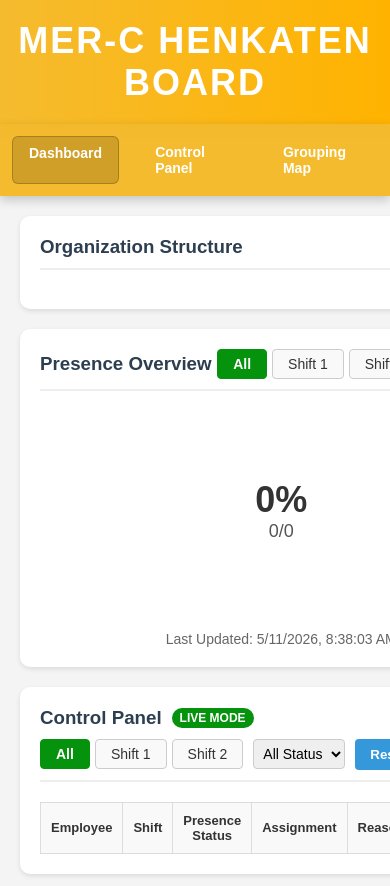
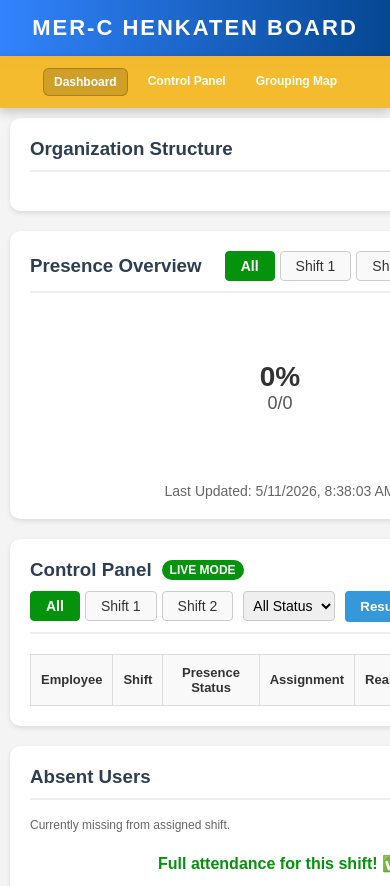
Before and after one commit to wzardaye/presence-monitor, a website: page workplace_presence_monitor_website.html in a window 390 px wide. Shown: the top 886 px of the page. Drawn offline with Linux system fonts and the light colour scheme; no server answers.

Commit message:
header fix

```diff
--- a/workplace_presence_monitor_website.html
+++ b/workplace_presence_monitor_website.html
@@ -11,17 +11,19 @@
       margin: 0;
       background: #f4f4f4;
       color: #333;
+      overflow-x: hidden; /* Mencegah horizontal scroll global */
     }
 
     .top-banner {
       display: block;
       width: 100%;
-      background: linear-gradient(90deg, #f5b927f5, #ffb300);
+      box-sizing: border-box;
+      background: linear-gradient(90deg, #0c6dffd5, #054792);
       color: white;
       font-size: 36px;
       font-weight: 700;
       text-align: center;
-      padding: 20px 0;
+      padding: 20px 10px;
       letter-spacing: 2px;
       box-shadow: 0 4px 10px rgba(0, 0, 0, 0.2);
       z-index: 100;
@@ -35,6 +37,7 @@
       padding: 20px;
       max-width: 1200px;
       margin: 0 auto;
+      box-sizing: border-box;
     }
 
     .card {
@@ -43,6 +46,7 @@
       border-radius: 10px;
       box-shadow: 0 2px 5px rgba(0, 0, 0, 0.1);
       box-sizing: border-box;
+      max-width: 100%; /* Memastikan card tidak melampaui layar */
     }
 
     .full-width {
@@ -140,6 +144,7 @@
     .shift-btn-group {
       display: flex;
       gap: 5px;
+      flex-wrap: wrap;
     }
 
     .shift-btn {
@@ -169,19 +174,22 @@
       border-radius: 4px;
       border: 1px solid #ccc;
       font-size: 14px;
+      max-width: 100%;
     }
 
     /* NAVIGATION BAR */
     .nav-bar {
       background: rgba(245, 185, 39, 0.96);
       display: flex;
+      flex-wrap: wrap; /* Mencegah tombol meluap di HP */
       justify-content: center;
-      gap: 20px;
+      gap: 10px;
       padding: 12px;
       margin-top: 0 !important;
       box-shadow: 0 4px 10px rgba(0, 0, 0, 0.2);
       position: relative;
       z-index: 99;
+      box-sizing: border-box;
     }
 
     .nav-bar a {
@@ -192,6 +200,7 @@
       padding: 8px 16px;
       border-radius: 6px;
       transition: background 0.2s;
+      white-space: nowrap;
     }
 
     .nav-bar a:hover {
@@ -204,10 +213,17 @@
     }
 
     /* Tables */
+    .table-responsive {
+      width: 100%;
+      overflow-x: auto; /* Kunci mengatasi tabel meluap di HP */
+      -webkit-overflow-scrolling: touch;
+    }
+
     table {
       width: 100%;
       border-collapse: collapse;
       margin-top: 10px;
+      min-width: 500px; /* Menjaga struktur tabel */
     }
 
     th, td {
@@ -321,6 +337,7 @@
       margin-bottom: 15px;
       border-radius: 4px;
       border: 1px solid #ccc;
+      box-sizing: border-box;
     }
 
     .person-row {
@@ -391,14 +408,14 @@
       font-weight: bold;
     }
 
-    /* Inner User Cards (Scoped as .user-card so it doesn't break main layout) */
+    /* Inner User Cards */
     .user-card {
       background: white;
       border-radius: 12px;
       padding: 16px;
       box-shadow: 0 4px 10px rgba(0, 0, 0, 0.05);
       transition: transform 0.2s, box-shadow 0.2s;
-      color: #333; /* Reset text color for inner card */
+      color: #333;
     }
     .user-card:hover {
       transform: translateY(-3px);
@@ -417,7 +434,7 @@
       border-radius: 50%;
       background: #e2e8f0;
       object-fit: cover;
-      margin: 0; /* Override generic avatar margin */
+      margin: 0;
     }
     .user-card .card-header-info { display: flex; flex-direction: column; }
     .user-card .card-header-info b { font-size: 16px; color: #1e293b; margin-bottom: 2px; }
@@ -442,6 +459,7 @@
       width: 90%;
       max-width: 400px;
       box-shadow: 0 5px 15px rgba(0,0,0,0.3);
+      box-sizing: border-box;
     }
 
     .modal-header {
@@ -473,10 +491,18 @@
       gap: 10px;
     }
 
-    /* Responsive */
+    /* Responsive adjustments for mobile */
     @media (max-width: 768px) {
-      .container { grid-template-columns: 1fr; }
+      .top-banner {
+        font-size: 22px; /* Dikecilkan agar muat satu baris */
+        padding: 15px 10px;
+      }
+      .container { grid-template-columns: 1fr; padding: 10px; }
       .full-width { grid-column: span 1; }
+      .circle { width: 150px; height: 150px; }
+      .circle::before { width: 110px; height: 110px; }
+      #percentText { font-size: 28px; }
+      .nav-bar a { font-size: 12px; padding: 6px 10px; }
     }
   </style>
 </head>
@@ -499,7 +525,7 @@
     </div>
 
     <div class="card">
-      <div style="display: flex; justify-content: space-between; align-items: center; border-bottom: 2px solid #eee; padding-bottom: 10px; margin-bottom: 10px;">
+      <div style="display: flex; justify-content: space-between; align-items: center; border-bottom: 2px solid #eee; padding-bottom: 10px; margin-bottom: 10px; flex-wrap: wrap; gap: 10px;">
         <h3 style="border: none; padding: 0; margin: 0;">Presence Overview</h3>
         <div class="filter-group">
           <div class="shift-btn-group" id="shiftBtnGroup">
@@ -549,7 +575,7 @@
           <button class="btn" style="margin-top: 0;" onclick="resetToLiveMode()">Resume Live API</button>
         </div>
       </div>
-      <div style="overflow-x: auto;">
+      <div class="table-responsive">
         <table>
           <thead>
             <tr>
@@ -583,7 +609,7 @@
 
     <!-- NEW ROW: Simple Area Assignments -->
     <div class="card full-width">
-      <div style="display: flex; justify-content: space-between; align-items: center; border-bottom: 2px solid #eee; padding-bottom: 10px; margin-bottom: 10px;">
+      <div style="display: flex; justify-content: space-between; align-items: center; border-bottom: 2px solid #eee; padding-bottom: 10px; margin-bottom: 10px; flex-wrap: wrap; gap: 10px;">
         <h3 style="border: none; padding: 0; margin: 0;">Area Assignments</h3>
         <select id="emptyAreaDropdown" onchange="renderSimpleAreas()" style="padding: 6px; border-radius: 4px; border: 1px solid #ccc; font-size: 13px;">
           <option value="hide">Hide Empty Areas</option>
@@ -598,8 +624,8 @@
     <!-- Row 4: Group Assignment Map -->
     <div class="card full-width">
       <h3>Visual Layout Map</h3>
-      <div id="mapWrapper">
-        <img src="images/layout.png" id="mapBg" onerror="this.src='https://placehold.co/1000x400/e0e0e0/888?text=Map+Image+Not+Found'">
+      <div id="mapWrapper" style="overflow-x: auto;">
+        <img src="images/layout.png" id="mapBg" style="min-width: 500px;" onerror="this.src='https://placehold.co/1000x400/e0e0e0/888?text=Map+Image+Not+Found'">
         <div id="areaMap"></div>
       </div>
     </div>
@@ -607,6 +633,7 @@
     <!-- Row 5: Log Table -->
     <div class="card full-width">
       <h3>Daily Presence Log</h3>
+      <div class="table-responsive">
         <table>
           <thead>
             <tr>
@@ -618,6 +645,7 @@
             <tr><td colspan="2">Loading logs...</td></tr>
           </tbody>
         </table>
+      </div>
     </div>
 
     <!-- Row 6: Initial Data Configuration (Bottom) -->
```
Lines whose indentation alone changed are shown as unchanged.
